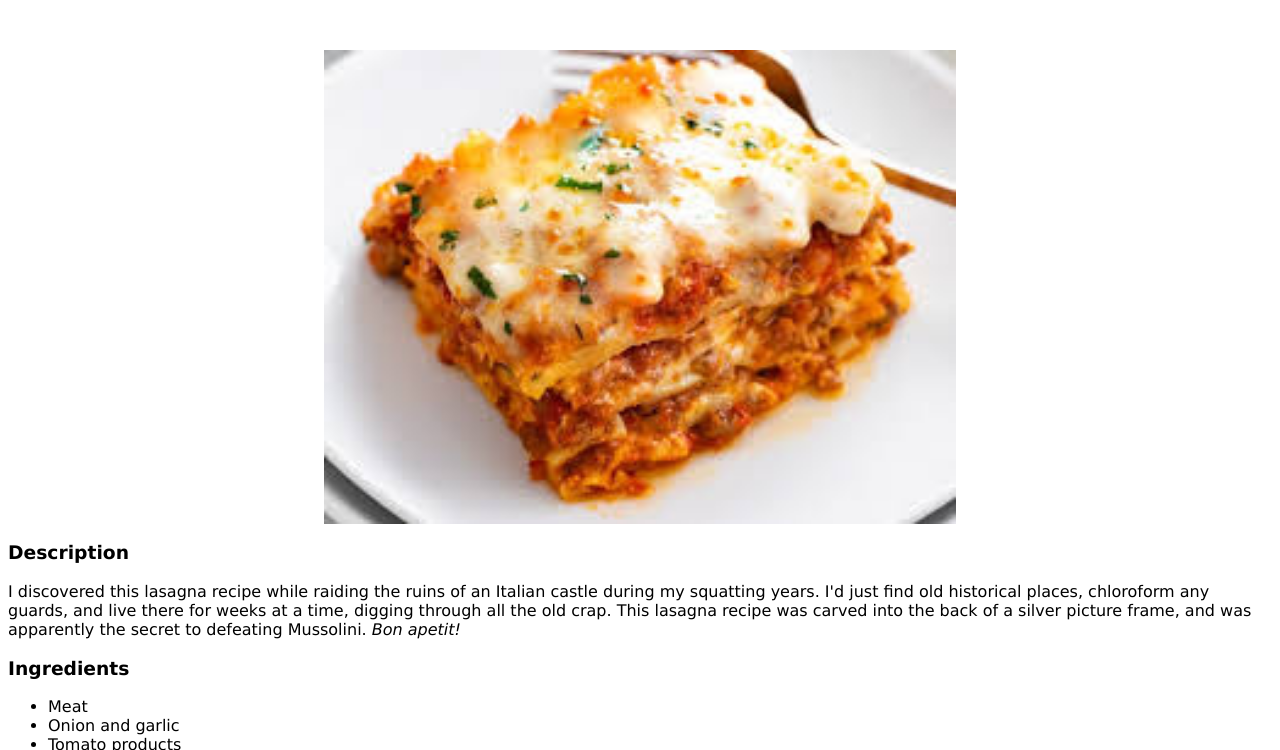
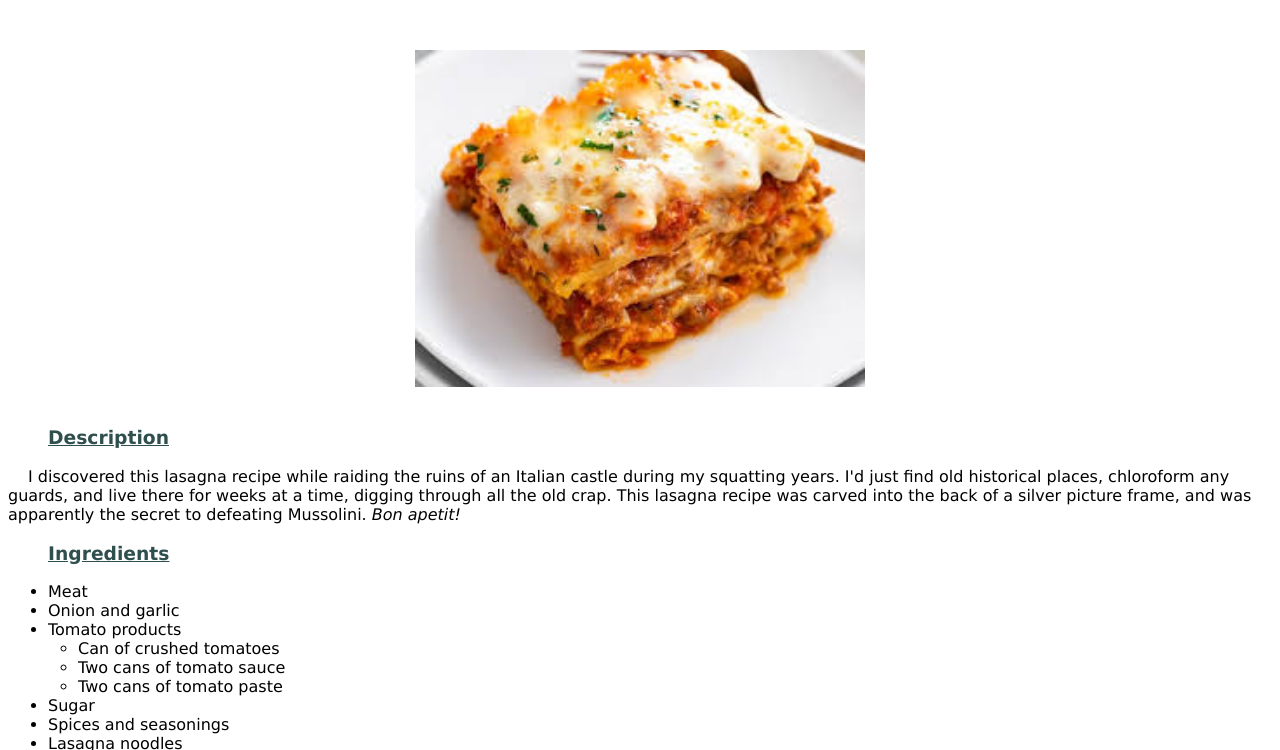
Before and after one commit to WhyLater/odin-recipes, a plain HTML site: page recipes/lasagna.html in a window 1280 px wide. Shown: the part 150-900 px from the top of the page. Drawn offline with Linux system fonts and the light colour scheme.

Commit message:
Add more CSS
I'll be honest, I wasn't really done with the CSS
before. I needed to add styles for p, ul, ol, and
a few other changes.

```diff
--- a/recipes/recipes-style.css
+++ b/recipes/recipes-style.css
@@ -13,8 +13,32 @@ h1 {
 
 img {
     height: auto;
-    width: 50%;
+    width: 450px;
     margin-left: auto;
     margin-right: auto;
+    margin-bottom: 40px;
     display: block;
 }
+
+h3 {
+    text-decoration: underline;
+    margin-left: 40px;
+    color: darkslategray;
+}
+
+p {
+    text-indent: 20px;
+}
+
+ul {
+    list-style-type: disc;
+}
+
+li ul {
+    list-style-type: circle;
+    margin-left: -10px;
+}
+
+ol {
+    list-style-type: lower-roman;
+}
```
